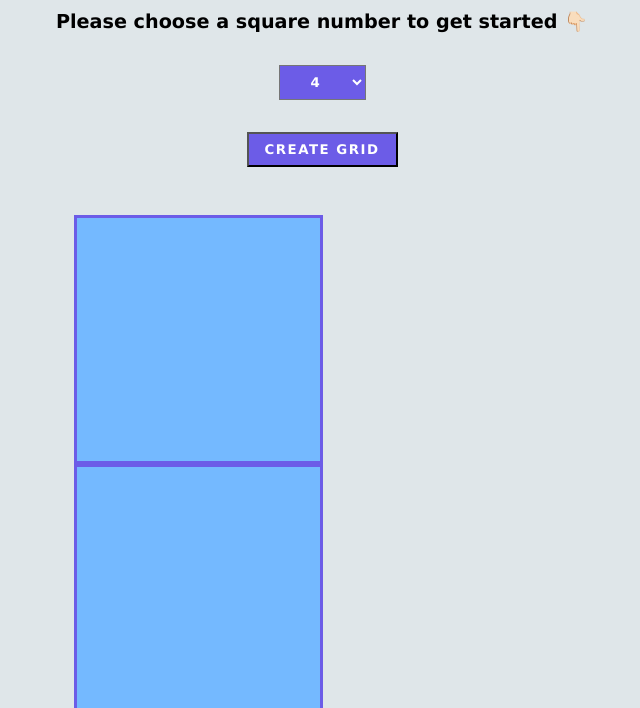
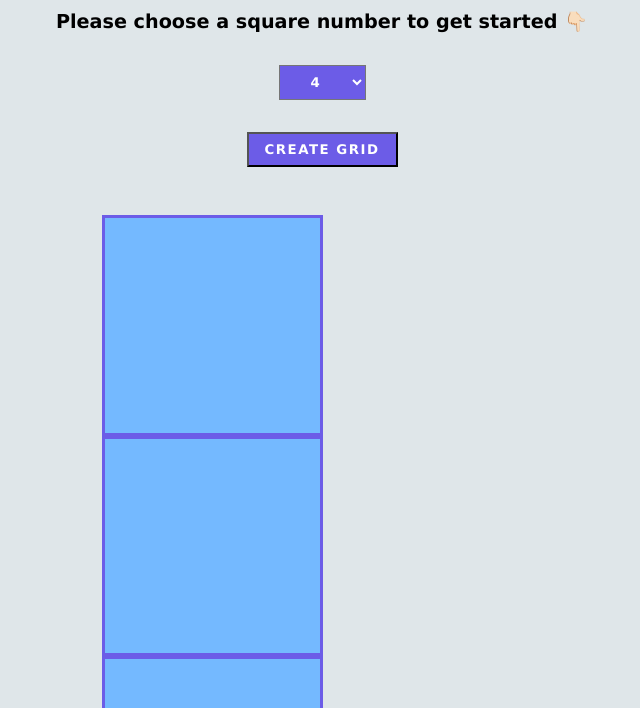
Before and after one commit to angusgee/etch-a-sketch, a plain HTML site: page index.html in a window 1280 px wide. Shown: the part 92-800 px from the top of the page, without its empty margins (318-958 px from the left). Drawn offline with Linux system fonts and the light colour scheme.

Commit message:
fix: padding on body was causing overflow
- but when I remove it, the h1 is squashed against the top of the screen
- add padding top to h1 instead

```diff
--- a/styles.css
+++ b/styles.css
@@ -23,13 +23,12 @@ body {
     flex-direction: column;
     align-items: center;
     gap: 2rem;
-    padding-top: 2rem;
 }
 
 #container {
     background-color: var(--clr-light-gray);
-    width: 62vh;
-    height: 62vh;
+    width: 55vh;
+    height: 55vh;
     margin: auto;
     margin-top: 1rem;
     display: flex;
@@ -44,6 +43,7 @@ body {
 h1 {
     text-align: center;
     margin-bottom: 0;
+    padding-top: 2rem;
 }
 
 p {
```
